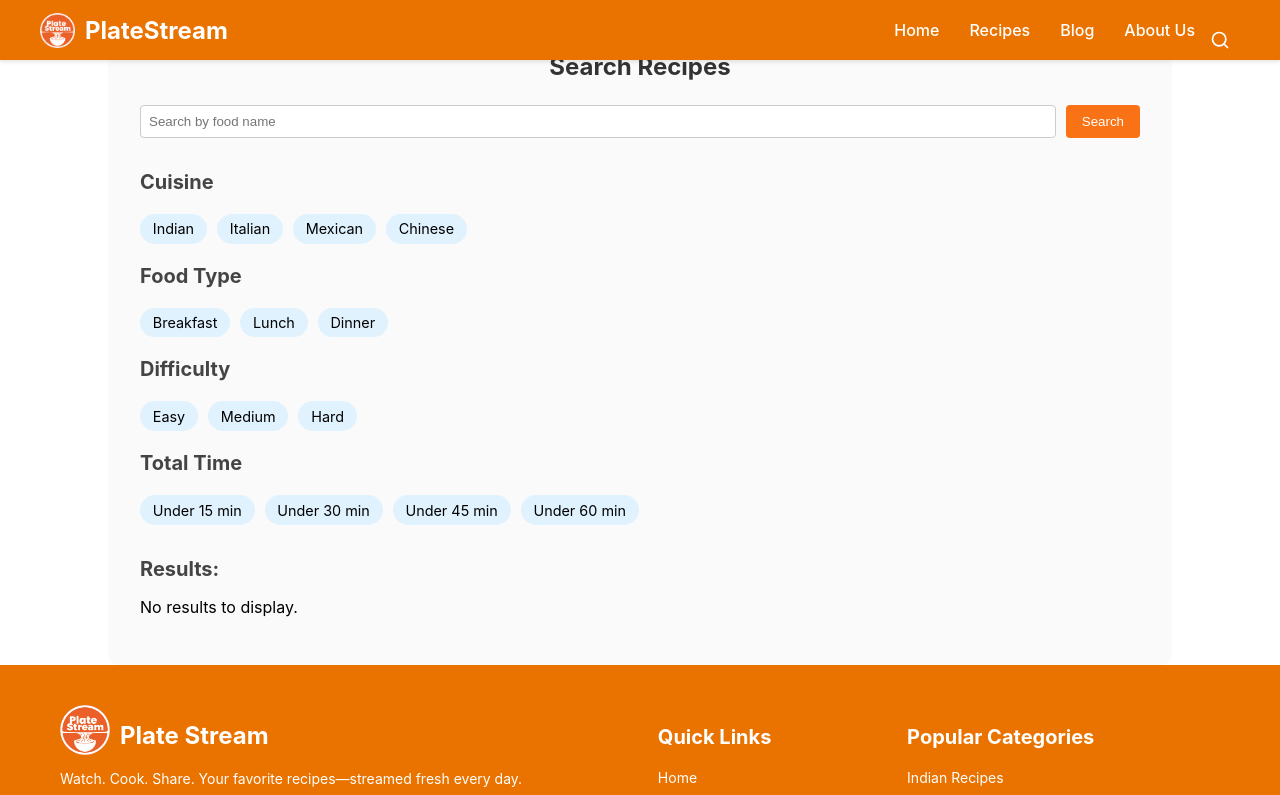
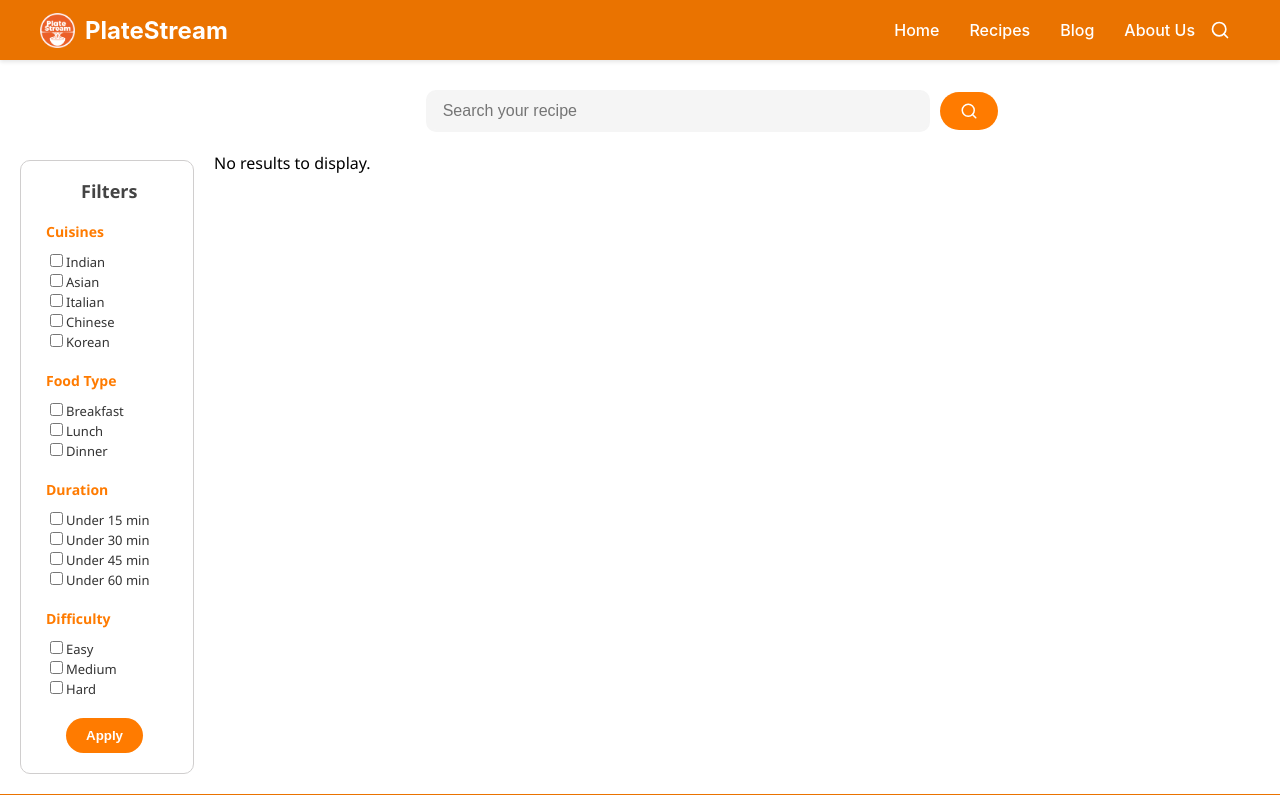
Before and after one commit to Elangovan2006M/Food-Recipes, a React (Create React App) app in the folder FoodyUI/: page /search in a window 1280 px wide. Shown: the top 795 px of the page. Built offline with nearby package versions, Linux system fonts and the light colour scheme.

Commit message:
code commit

```diff
--- a/FoodyUI/src/Components/Footer.js
+++ b/FoodyUI/src/Components/Footer.js
@@ -24,9 +24,9 @@ const Footer = () =>
                     <h3>Quick Links</h3>
                     <ul>
                     <li><a href="\">Home</a></li>
-                    <li><a href="\recipe">Recipes</a></li>
+                    <li><a href="\recipes">Recipes</a></li>
                     <li><a href="\blog">Blog</a></li>
-                    <li><a href="\about-us">About Us</a></li>
+                    <li><a href="\aboutus">About Us</a></li>
                     <li><a href="\contact">Contact</a></li>
                     </ul>
                 </div>
--- a/FoodyUI/src/Components/Home.js
+++ b/FoodyUI/src/Components/Home.js
@@ -1,16 +1,34 @@
-import React from "react";
+import React ,{useState, useEffect}from "react";
+import { getAllRecipes } from "../Service/RecipeService";
 import '../Styles/Home.css';
 import Brand_Img from '../Assests/brand-image.png';
 import Cup_Img from '../Assests/cup.png';
 import Popular_Img from '../Assests/popular-heart.png';
 import Right_Arrow from '../Assests/right-arrow.png';
-
+import RecipeCard from "./RecipeCard";
 import {MdTrendingUp} from 'react-icons/md';
-
+import { FaPepperHot,FaFish  } from "react-icons/fa6";
+import { GiBowlOfRice,GiSushis,GiSteak,GiNoodles,GiTacos,GiFullPizza,GiSadCrab} from "react-icons/gi";
+import { LuSandwich } from "react-icons/lu";
 
 const Home = () =>
 {
-    const trending_recipes = {};
+    useEffect(() => {
+        handlePopularRecipes();
+    }, []);
+
+
+    const handlePopularRecipes = async () => {
+        try {
+            const response = await getAllRecipes();
+            const recipes = response.data;
+            setPopularRecipes(recipes);
+        } catch (error) {
+            console.error("Error fetching popular recipes:", error);
+        }
+    }
+    const[popular_recipes, setPopularRecipes] = useState([]);
+
     return(
         <div className="home-container">
             <div className="home">
@@ -38,7 +56,15 @@ const Home = () =>
 
                             </div>
                             <div className="card-content">
-
+                            <div className="results">
+                            {popular_recipes.length > 0 ? (
+                            <div className="card-grid">
+                            {popular_recipes.map((recipe) => (
+                            <RecipeCard key={recipe.id} recipe={recipe} />
+                            ))}
+                            </div>
+                            ) : (<p>...</p>)}
+                            </div>
                             </div>
                         </div>
                         <button type="submit">View Recipe</button>
@@ -53,35 +79,45 @@ const Home = () =>
                     </div>
                     <div className="cuisine-container">
                         <div className="cuisine-box">
+                            <FaPepperHot />
                             <p>Indian</p>
                         </div>
                         <div className="cuisine-box">
+                            <GiSushis />
                             <p>Japanese</p>
                         </div>
                         <div className="cuisine-box">
+                            <LuSandwich />
                             <p>American</p>
                         </div>
                         <div className="cuisine-box">
+                            <GiFullPizza />
                             <p>Italian</p>
                         </div>
                         <div className="cuisine-box">
+                            <GiTacos />
                             <p>Mexican</p>
                         </div>
                     </div>
                     <div className="cuisine-container">
                         <div className="cuisine-box">
+                            <GiBowlOfRice />
                             <p>Korean</p>
                         </div>
                         <div className="cuisine-box">
-                            <p>European</p>
+                            <GiNoodles />
+                            <p>Chinese</p>
                         </div>
                         <div className="cuisine-box">
+                            <GiSteak />
                             <p>Australian</p>
                         </div>
                         <div className="cuisine-box">
+                            <GiSadCrab />
                             <p>Thai</p>
                         </div>
                         <div className="cuisine-box">
+                            <FaFish />
                             <p>Malaysian</p>
                         </div>
                     </div>
@@ -96,6 +132,17 @@ const Home = () =>
                             <div className="button-back"></div>
                         <h3 className="button-front">Trending tastes everyone's loving <img src={Popular_Img} alt="popular-heart-img"/></h3>
                         </div>
+                        <div className="home-popular-cards">
+                            <div className="results">
+                            {popular_recipes.length > 0 ? (
+                            <div className="card-grid">
+                            {popular_recipes.map((recipe) => (
+                            <RecipeCard key={recipe.id} recipe={recipe} />
+                            ))}
+                            </div>
+                            ) : (<p>...</p>)}
+                            </div>
+                        </div>
                         {/* <button className="view-all">View All<FaArrowRight size={22} color="#ffffff"/></button> */}
 
                 </div>
--- a/FoodyUI/src/Components/Navbar.js
+++ b/FoodyUI/src/Components/Navbar.js
@@ -21,6 +21,10 @@ const handleNavigate = () =>
 {
   navigate('/');
 };
+const handleSearch = () =>
+{
+  navigate('/search');
+};
 
   return (
     <div className="navbar-container">
@@ -31,12 +35,11 @@ const handleNavigate = () =>
         </div>
         <div className={`nav-content ${isMobileMenuOpen ? 'open' : ''}`}>
           <li><a href="/">Home</a></li>
-          <li><a href="/recipe">Recipes</a></li>
-          <li><a href="/blog">Blog</a></li>
-          <li><a href="/about-us">About Us</a></li>
+          <li><a href="/">Recipes</a></li>
+          <li><a href="/">Blog</a></li>
+          <li><a href="/">About Us</a></li>
         <div className='nav-search'>
-          <a href='/search'>
-          <FiSearch className='search-icon'/></a>
+          <FiSearch className='search-icon' onClick={handleSearch}/>
         </div>
         <div className='hamburger' onClick={toggleMobileMenu}>
           {isMobileMenuOpen ? <FaTimes/> : <FaBars/>}
--- a/FoodyUI/src/Components/RecipeCard.js
+++ b/FoodyUI/src/Components/RecipeCard.js
@@ -2,6 +2,9 @@ import React from 'react';
 import { useNavigate } from 'react-router-dom';
 import { useRecipe } from '../Service/RecipeContext';
 import '../Styles/RecipeCard.css';
+import { IoTimeOutline } from "react-icons/io5";
+import { PiCookingPotLight } from "react-icons/pi";
+import { GrSteps } from "react-icons/gr";
 
 const RecipeCard = ({ recipe }) => {
   const navigate = useNavigate();
@@ -13,11 +16,28 @@ const RecipeCard = ({ recipe }) => {
   };
 
   return (
-    <div className="recipe-card" onClick={handleClick} style={{ cursor: 'pointer' }}>
-      <img src={recipe.imageUrl || 'https://via.placeholder.com/150'} alt={recipe.foodName} className="recipe-image" />
+    <div className="recipe-card">
+      <img
+        src={recipe.imageUrl || 'https://via.placeholder.com/300'}
+        alt={recipe.foodName}
+        className="recipe-image"
+      />
       <div className="recipe-details">
-        <h4>{recipe.foodName}</h4>
-        <p>{recipe.description}</p>
+        <div className="recipe-header">
+          <h4>{recipe.foodName}</h4>
+          <button
+            className="view-button"
+            onClick={handleClick}
+          >
+            View
+          </button>
+        </div>
+        <p className="recipe-description">{recipe.description}</p>
+        <div className="recipe-info">
+          <span><IoTimeOutline className='icons' />{recipe.prepTime} min</span>
+          <span><PiCookingPotLight className='icons'/>{recipe.cookTime} min</span>
+          <span><GrSteps className='icons' />{recipe.difficulty}</span>
+        </div>
       </div>
     </div>
   );
--- a/FoodyUI/src/Components/RecipeSearch.js
+++ b/FoodyUI/src/Components/RecipeSearch.js
@@ -5,18 +5,25 @@ import {
   searchByCuisines,
   searchByFoodType,
   searchByDifficulty,
-  searchByTotalTime
+  searchByTotalTime,
 } from '../Service/RecipeService';
 import '../Styles/RecipeSearch.css';
+import {FiSearch} from 'react-icons/fi';
+
 
 const RecipeSearch = () => {
   const [searchResults, setSearchResults] = useState([]);
   const [foodName, setFoodName] = useState('');
 
-  const cuisines = ['Indian', 'Italian', 'Mexican', 'Chinese'];
+  const cuisines = ['Indian', 'Asian', 'Italian', 'Chinese', 'Korean'];
   const foodTypes = ['Breakfast', 'Lunch', 'Dinner'];
   const difficulties = ['Easy', 'Medium', 'Hard'];
   const timeOptions = [15, 30, 45, 60];
+
+  const [selectedCuisines, setSelectedCuisines] = useState([]);
+  const [selectedFoodTypes, setSelectedFoodTypes] = useState([]);
+  const [selectedDifficulties, setSelectedDifficulties] = useState([]);
+  const [selectedTimes, setSelectedTimes] = useState([]);
 
   const handleSearchByName = async () => {
     try {
@@ -27,112 +34,132 @@ const RecipeSearch = () => {
     }
   };
 
-  const handleFilter = async (type, value) => {
+  const handleCheckboxChange = (value, setter, selectedArray) => {
+    if (selectedArray.includes(value)) {
+      setter(selectedArray.filter((item) => item !== value));
+    } else {
+      setter([...selectedArray, value]);
+    }
+  };
+
+  const handleFilterSearch = async () => {
     try {
-      let res;
-      switch (type) {
-        case 'cuisine':
-          res = await searchByCuisines(value);
-          break;
-        case 'foodType':
-          res = await searchByFoodType(value);
-          break;
-        case 'difficulty':
-          res = await searchByDifficulty(value);
-          break;
-        case 'time':
-          res = await searchByTotalTime(value);
-          break;
-        default:
-          return;
+      let results = [];
+
+      if (selectedCuisines.length > 0) {
+        const res = await searchByCuisines(selectedCuisines.join(','));
+        results = res.data;
       }
-      setSearchResults(res.data);
+
+      if (selectedFoodTypes.length > 0) {
+        const res = await searchByFoodType(selectedFoodTypes.join(','));
+        results = res.data;
+      }
+
+      if (selectedDifficulties.length > 0) {
+        const res = await searchByDifficulty(selectedDifficulties.join(','));
+        results = res.data;
+      }
+
+      if (selectedTimes.length > 0) {
+        const res = await searchByTotalTime(Math.max(...selectedTimes));
+        results = res.data;
+      }
+
+      setSearchResults(results);
     } catch (error) {
       console.error(error);
     }
   };
 
   return (
-    <div className="search-container">
-      <h2 className="title">Search Recipes</h2>
+    <div className="main-container">
+      <aside className="filters">
+      <h3 className='filter-word'>Filters</h3>
+        <div className="filter-group">
+          <h4>Cuisines</h4>
+          {cuisines.map((item) => (
+            <label key={item} className="filter-option">
+              <input
+                type="checkbox"
+                checked={selectedCuisines.includes(item)}
+                onChange={() =>
+                  handleCheckboxChange(item, setSelectedCuisines, selectedCuisines)
+                }
+              />
+              {item}
+            </label>
+          ))}
+        </div>
 
-      {/* Search Box */}
-      <div className="search-box">
+        <div className="filter-group">
+          <h4>Food Type</h4>
+          {foodTypes.map((item) => (
+            <label key={item} className="filter-option">
+              <input
+                type="checkbox"
+                checked={selectedFoodTypes.includes(item)}
+                onChange={() =>
+                  handleCheckboxChange(item, setSelectedFoodTypes, selectedFoodTypes)
+                }
+              />
+              {item}
+            </label>
+          ))}
+        </div>
+
+        <div className="filter-group">
+          <h4>Duration</h4>
+          {timeOptions.map((item) => (
+            <label key={item} className="filter-option">
+              <input
+                type="checkbox"
+                checked={selectedTimes.includes(item)}
+                onChange={() =>
+                  handleCheckboxChange(item, setSelectedTimes, selectedTimes)
+                }
+              />
+              Under {item} min
+            </label>
+          ))}
+        </div>
+
+        <div className="filter-group">
+          <h4>Difficulty</h4>
+          {difficulties.map((item) => (
+            <label key={item} className="filter-option">
+              <input
+                type="checkbox"
+                checked={selectedDifficulties.includes(item)}
+                onChange={() =>
+                  handleCheckboxChange(item, setSelectedDifficulties, selectedDifficulties)
+                }
+              />
+              {item}
+            </label>
+          ))}
+        </div>
+
+        <button onClick={handleFilterSearch} className="filter-button">
+          Apply
+        </button>
+      </aside>
+
+      <section className="content">
+        <div className="search-header">
           <input
             type="text"
             value={foodName}
             onChange={(e) => setFoodName(e.target.value)}
-          placeholder="Search by food name"
+            placeholder="Search your recipe"
+            className="search-input"
             />
-        <button onClick={handleSearchByName}>Search</button>
+          <button onClick={handleSearchByName} className="search-button">
+            <FiSearch className='searchicon'/>
+          </button>
         </div>
 
-      {/* Filters */}
-      <div className="filters">
-        <div className="filter-group">
-          <h3>Cuisine</h3>
-          <div className="filter-options">
-            {cuisines.map((cuisine) => (
-              <div
-                key={cuisine}
-                className="filter-box"
-                onClick={() => handleFilter('cuisine', cuisine)}
-              >
-                {cuisine}
-              </div>
-            ))}
-          </div>
-        </div>
-
-        <div className="filter-group">
-          <h3>Food Type</h3>
-          <div className="filter-options">
-            {foodTypes.map((type) => (
-              <div
-                key={type}
-                className="filter-box"
-                onClick={() => handleFilter('foodType', type)}
-              >
-                {type}
-              </div>
-            ))}
-          </div>
-        </div>
-
-        <div className="filter-group">
-          <h3>Difficulty</h3>
-          <div className="filter-options">
-            {difficulties.map((level) => (
-              <div
-                key={level}
-                className="filter-box"
-                onClick={() => handleFilter('difficulty', level)}
-              >
-                {level}
-              </div>
-            ))}
-          </div>
-        </div>
-
-        <div className="filter-group">
-          <h3>Total Time</h3>
-          <div className="filter-options">
-            {timeOptions.map((time) => (
-              <div
-                key={time}
-                className="filter-box"
-                onClick={() => handleFilter('time', time)}
-              >
-                Under {time} min
-              </div>
-            ))}
-          </div>
-        </div>
-      </div>
-
-      {/* Results Section */}
         <div className="results">
-        <h3>Results:</h3>
           {searchResults.length > 0 ? (
             <div className="card-grid">
               {searchResults.map((recipe) => (
@@ -143,6 +170,7 @@ const RecipeSearch = () => {
             <p>No results to display.</p>
           )}
         </div>
+      </section>
       </div>
   );
 };
--- a/FoodyUI/src/Styles/Home.css
+++ b/FoodyUI/src/Styles/Home.css
@@ -1,6 +1,6 @@
 .home-container
 {
-    margin-top: 80px;
+    margin: 80px 60px 100px 60px;
 }
 
 .home {
@@ -134,6 +134,7 @@
     border-radius: 15px;
     transition: all 0.3s ease;
     cursor: pointer;
+    background-color: white;
 }
 
 .cuisine-box:hover {
@@ -165,3 +166,41 @@
     height: 15px;
     width: 15px;
 }
+
+
+.home-popular-cards .results .card-grid {
+    display: grid;
+    grid-template-columns: repeat(10, minmax(260px, 1fr));
+    gap: 20px;
+    scroll-snap-align: start;
+  }
+
+  .home-popular-cards {
+    display: flex;
+    overflow-x: auto;
+    gap: 16px;
+    padding: 12px 0;
+    scroll-snap-type: x mandatory;
+}
+
+.home-popular-cards::-webkit-scrollbar {
+    display: none;
+}
+.home-trending-cards .results .card-grid {
+    display: grid;
+    grid-template-columns: repeat(10, minmax(260px, 1fr));
+    gap: 20px;
+    scroll-snap-align: start;
+  }
+
+  .home-trending-cards {
+    display: flex;
+    overflow-x: auto;
+    gap: 16px;
+    padding: 12px 0;
+    scroll-snap-type: x mandatory;
+}
+
+.home-trending-cards::-webkit-scrollbar {
+    display: none;
+}
--- a/FoodyUI/src/Styles/Navbar.css
+++ b/FoodyUI/src/Styles/Navbar.css
@@ -6,9 +6,10 @@
   height: 60px;
   background-color: #EA7300;
   box-shadow: 0 2px 4px rgba(0, 0, 0, 0.1);
+  position: fixed;
   top: 0;
-  position: fixed;
   z-index: 999;
+
 }
 
 .navbar {
@@ -96,7 +97,7 @@
   cursor: pointer;
 }
 
-/* Responsive Design */
+/* Responsive Design
 @media (max-width: 768px) {
   .nav-content {
     flex-direction: column;
@@ -122,4 +123,4 @@
   .hamburger {
     display: block;
   }
-}
+} */
--- a/FoodyUI/src/Styles/RecipeSearch.css
+++ b/FoodyUI/src/Styles/RecipeSearch.css
@@ -1,77 +1,125 @@
-.search-container {
-  max-width: 1000px;
-  margin: auto;
-  padding: 2rem;
-  background-color: #fafafa;
-  border-radius: 10px;
+.main-container {
+  display: flex;
+  font-family: 'Segoe UI', sans-serif;
+  padding: 20px;
+  margin-top: 70px;
+  background-color: #fff;
 }
 
-.title {
-  text-align: center;
-  font-size: 2rem;
-  margin-bottom: 1.5rem;
+.filters {
+  padding-right: 20px;
+  padding-left: 25px;
+  padding-bottom: 20px;
+  border: 1px solid #d0cece;
+  border-radius: 10px;
+  width: 127px;
+  margin-top: 70px;
+  margin-right: 20px;
+  height: 100%;
 }
 
-.search-box {
-  display: flex;
-  gap: 10px;
-  margin-bottom: 2rem;
+.filter-word{
+  padding-left: 35px;
 }
 
-.search-box input {
-  flex: 1;
-  padding: 0.5rem;
-  border-radius: 4px;
-  border: 1px solid #ccc;
+.filters h3 {
+  font-size: 18px;
+  margin-bottom: 15px;
+  font-weight: bold;
 }
 
-.search-box button {
-  padding: 0.5rem 1rem;
-  background-color: #f97316;
+.filter-group {
+  margin-bottom: 20px;
+}
+
+.filter-group h4 {
+  font-size: 14px;
+  margin-bottom: 10px;
+  color: #ff7b00;
+}
+
+.filter-option {
+  font-size: 13px;
+  cursor: pointer;
+
+  color: #333;
+  display: block;
+}
+
+.filter-option:hover {
+  color: #ff7b00;
+  font-weight: bold;
+}
+
+.content {
+  flex: 1;
+}
+
+.search-header {
+  display: flex;
+  margin-bottom: 20px;
+  justify-content: center;
+  align-items: center;
+}
+
+.search-input {
+  width: 45%;
+  padding: 10px 15px;
+  font-size: 16px;
+  border: 2px solid #f5f5f5;
+  border-radius: 10px;
+  outline: none;
+  background-color: #f5f5f5;
+  margin-right: 10px;
+
+}
+
+.search-button {
+  padding: 10px 20px;
+  background-color: #ff7b00;
+  border: none;
+  border-radius: 20px;
   color: white;
-  border: none;
-  border-radius: 4px;
+  font-weight: bold;
+  font-size: large;
+  cursor: pointer;
+  /* justify-content: center; */
+  align-items: center;
+  margin-right: 50px;
+  display: flex;
+
+}
+input[type="checkbox"] {
+  accent-color: #ff7b00;
   cursor: pointer;
 }
 
-.search-box button:hover {
-  background-color: #d55900;
+.filter-button {
+  padding: 10px 20px;
+  background-color: #ff7b00;
+  border-radius: 20px;
+  color: white;
+  border: 0px solid #ff7b00;
+  font-weight: bold;
+  cursor: pointer;
+  justify-content: center;
+  align-items: center;
+  margin-left: 20px;
+  display: flex;
 }
 
-.filters {
-  margin-bottom: 2rem;
+
+.search-button .search-icon {
+  margin-right: 22px;
+  font-size: 20px;
 }
 
-.filter-group {
-  margin-bottom: 1rem;
+.search-button:hover {
+  background-color: #e76f00;
 }
 
-.filter-options {
-  display: flex;
-  flex-wrap: wrap;
-  gap: 10px;
-  margin-top: 0.5rem;
+.results .card-grid {
+  display: grid;
+  grid-template-columns: repeat(auto-fill, minmax(260px, 1fr));
+  gap: 20px;
 }
-
-.filter-box {
-  padding: 0.4rem 0.8rem;
-  background-color: #e0f2fe;
-  border-radius: 20px;
-  cursor: pointer;
-  font-size: 0.9rem;
-  transition: background-color 0.3s;
-}
-
-.filter-box:hover {
-  background-color: #bae6fd;
-}
-
-.results h3 {
-  margin-bottom: 1rem;
-}
-
-.card-grid {
-  display: grid;
-  grid-template-columns: repeat(auto-fill, minmax(280px, 1fr));
-  gap: 1.5rem;
-}
```
Also changed, not shown: FoodyUI/src/Styles/RecipeCard.css (+81 -22 lines), FoodyUI/src/Styles/TrendingRecipes.css (added, +15 -0 lines), FoodyUI/src/Service/recipeService.js (line endings or trailing spaces), FoodyUI/src/Styles/RecipeDisplay.css (indentation only), 1 other file (tests, documents, lock files or other folders). Lines whose indentation alone changed are shown as unchanged.
